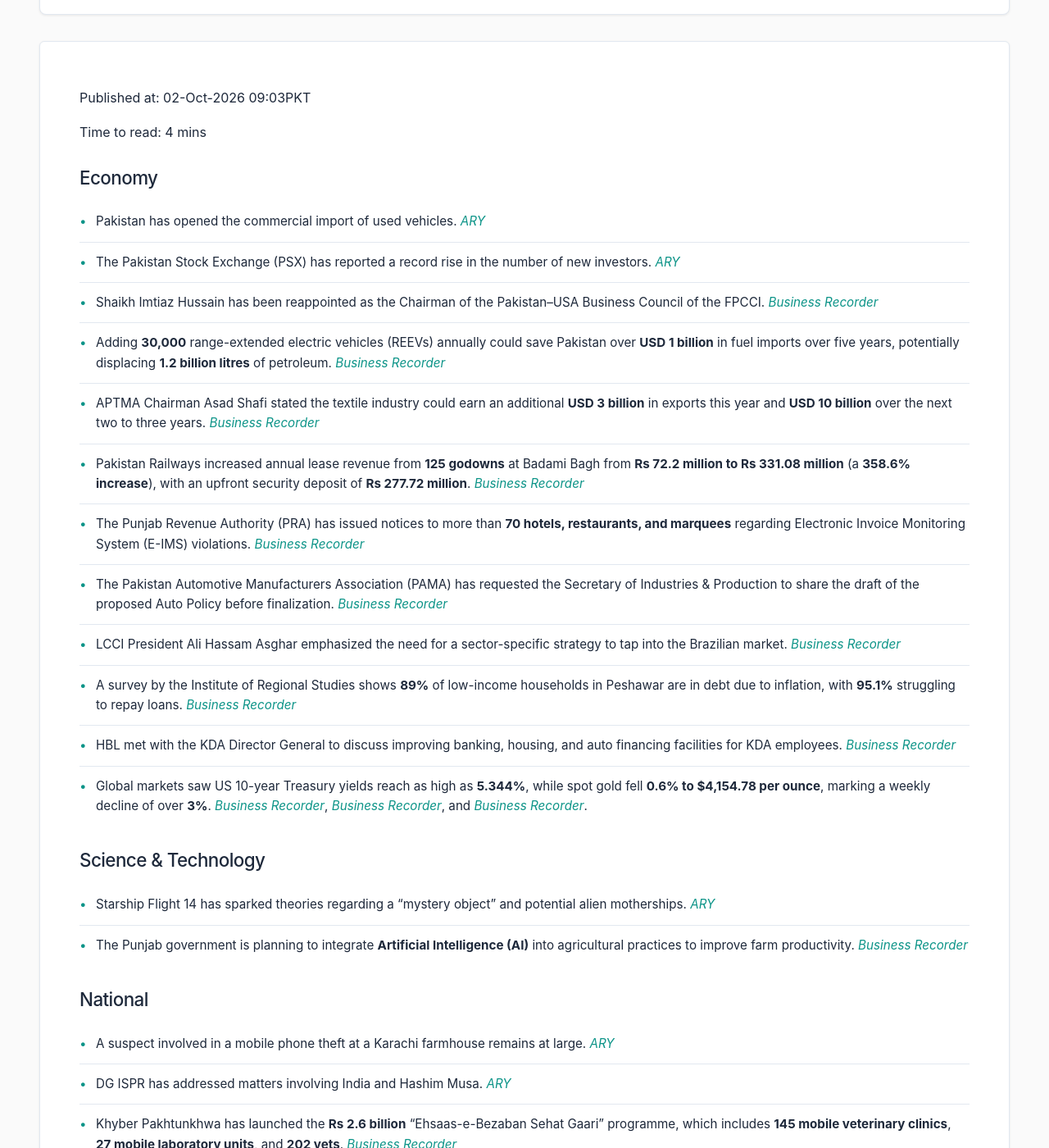
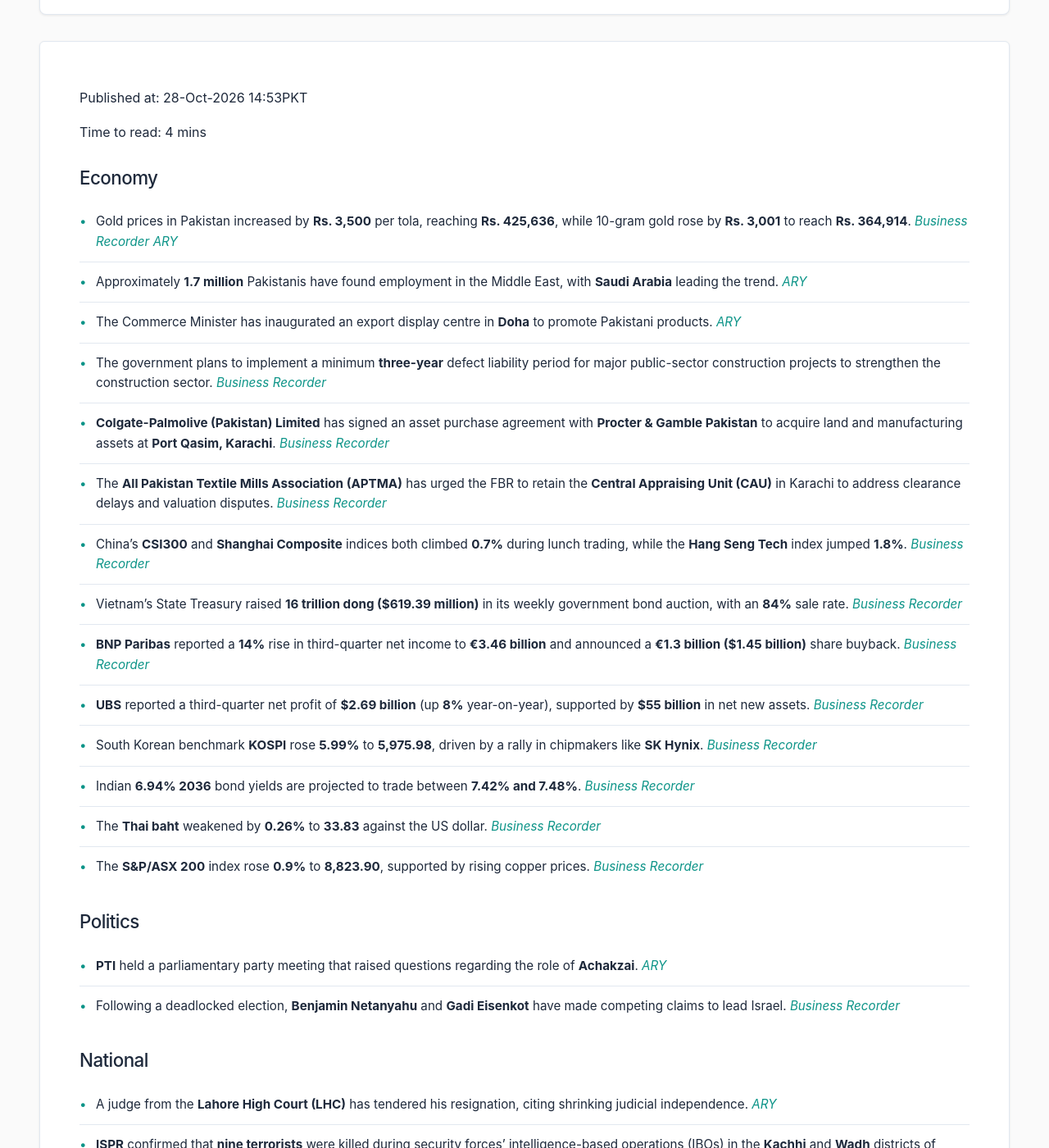
Before and after one commit to zsubzwary/news, a Jekyll site: the page built from en/index.md, in a window 1280 px wide and 1400 px high, scrolled down 209 px. Shown: the whole window at 82% size. Built offline with Jekyll 4.4.1, drawn with Linux system fonts in a browser that asks for light colours; some web fonts are replaced; comment, search, counter and statistics services are not loaded; some of the changed text lies outside the part shown.

Commit message:
DateTime; 2026-10-28T09:53:57.352Z

```diff
--- a/en/index.md
+++ b/en/index.md
@@ -4,43 +4,46 @@ title: Pakistan News Briefing
 lang: en
 ---
 
-Published at: 02-Oct-2026 09:03PKT
+Published at: 28-Oct-2026 14:53PKT
 
 Time to read: 4 mins
 
 ### Economy
-- Pakistan has opened the commercial import of used vehicles. *[ARY](https://arynews.tv/pakistan-opens-commercial-import-of-used-vehicles)*
-- The Pakistan Stock Exchange (PSX) has reported a record rise in the number of new investors. *[ARY](https://arynews.tv/psx-stock-market-sees-record-rise-in-new-investors)*
-- Shaikh Imtiaz Hussain has been reappointed as the Chairman of the Pakistan–USA Business Council of the FPCCI. *[Business Recorder](https://www.brecorder.com/news/40442300/imtiaz-reappointed-fpccis-pak-us-business-council-chief)*
-- Adding **30,000** range-extended electric vehicles (REEVs) annually could save Pakistan over **USD 1 billion** in fuel imports over five years, potentially displacing **1.2 billion litres** of petroleum. *[Business Recorder](https://www.brecorder.com/news/40442311/fuel-imports-usd1bn-can-be-saved-by-adding-30000-reevs-annually-experts-say)*
-- APTMA Chairman Asad Shafi stated the textile industry could earn an additional **USD 3 billion** in exports this year and **USD 10 billion** over the next two to three years. *[Business Recorder](https://www.brecorder.com/news/40442310/textile-industry-could-earn-additional-usd3bn-exports-aptma)*
-- Pakistan Railways increased annual lease revenue from **125 godowns** at Badami Bagh from **Rs 72.2 million to Rs 331.08 million** (a **358.6% increase**), with an upfront security deposit of **Rs 277.72 million**. *[Business Recorder](https://www.brecorder.com/news/40442309/railways-raises-badami-bagh-lease-revenue)*
-- The Punjab Revenue Authority (PRA) has issued notices to more than **70 hotels, restaurants, and marquees** regarding Electronic Invoice Monitoring System (E-IMS) violations. *[Business Recorder](https://www.brecorder.com/news/40442307/pra-steps-up-e-ims-enforcement)*
-- The Pakistan Automotive Manufacturers Association (PAMA) has requested the Secretary of Industries & Production to share the draft of the proposed Auto Policy before finalization. *[Business Recorder](https://www.brecorder.com/news/40442306/proposed-auto-policy-pama-asks-secy-iampp-to-share-draft-before-finalisation)*
-- LCCI President Ali Hassam Asghar emphasized the need for a sector-specific strategy to tap into the Brazilian market. *[Business Recorder](https://www.brecorder.com/news/40442305/brazilian-market-pakistan-needs-well-tailored-sector-specific-strategy-lcci)*
-- A survey by the Institute of Regional Studies shows **89%** of low-income households in Peshawar are in debt due to inflation, with **95.1%** struggling to repay loans. *[Business Recorder](https://www.brecorder.com/news/40442301/inflation-compels-89pc-of-peshawar-households-to-debt-survey)*
-- HBL met with the KDA Director General to discuss improving banking, housing, and auto financing facilities for KDA employees. *[Business Recorder](https://www.brecorder.com/news/40442299/hbl-team-kda-dg-discuss-banking-facilities)*
-- Global markets saw US 10-year Treasury yields reach as high as **5.344%**, while spot gold fell **0.6% to $4,154.78 per ounce**, marking a weekly decline of over **3%**. *[Business Recorder](https://www.brecorder.com/news/40442315/asian-shares-fall-after-wild-swings-in-bonds-fx-before-us-jobs-data)*, *[Business Recorder](https://www.brecorder.com/news/40442314/gold-slips-before-us-payrolls-data-set-for-second-weekly-loss)*, and *[Business Recorder](https://www.brecorder.com/news/40442313/dollar-at-17-month-high-as-global-bond-rout-hits-euro)*.
+- Gold prices in Pakistan increased by **Rs. 3,500** per tola, reaching **Rs. 425,636**, while 10-gram gold rose by **Rs. 3,001** to reach **Rs. 364,914**. *[Business Recorder](https://www.brecorder.com/news/40446299/gold-price-drops-by-rs2700-per-tola-in-pakistan)* *[ARY](https://arynews.tv/gold-prices-rise-in-pakistan-as-international-rates-gain)*
+- Approximately **1.7 million** Pakistanis have found employment in the Middle East, with **Saudi Arabia** leading the trend. *[ARY](https://arynews.tv/saudi-arabia-leads-as-1-7-mln-pakistanis-find-jobs-in-middle-east)*
+- The Commerce Minister has inaugurated an export display centre in **Doha** to promote Pakistani products. *[ARY](https://arynews.tv/commerce-minister-inaugurates-export-display-centre-in-doha-to-promote-pakistani-products)*
+- The government plans to implement a minimum **three-year** defect liability period for major public-sector construction projects to strengthen the construction sector. *[Business Recorder](https://www.brecorder.com/news/40446307/government-plans-minimum-three-year-defect-liability-period-for-major-projects)*
+- **Colgate-Palmolive (Pakistan) Limited** has signed an asset purchase agreement with **Procter & Gamble Pakistan** to acquire land and manufacturing assets at **Port Qasim, Karachi**. *[Business Recorder](https://www.brecorder.com/news/40446306/colgate-palmolive-pakistan-to-acquire-pampgs-port-qasim-assets)*
+- The **All Pakistan Textile Mills Association (APTMA)** has urged the FBR to retain the **Central Appraising Unit (CAU)** in Karachi to address clearance delays and valuation disputes. *[Business Recorder](https://www.brecorder.com/news/40446303/aptma-urges-fbr-to-retain-karachis-cau-amid-clearance-delays)*
+- China's **CSI300** and **Shanghai Composite** indices both climbed **0.7%** during lunch trading, while the **Hang Seng Tech** index jumped **1.8%**. *[Business Recorder](https://www.brecorder.com/news/40446302/china-stocks-rebound-on-tech-rally-tracking-asian-markets)*
+- Vietnam's State Treasury raised **16 trillion dong ($619.39 million)** in its weekly government bond auction, with an **84%** sale rate. *[Business Recorder](https://www.brecorder.com/news/40446298/vietnam-raises-619-million-in-government-bond-auction-bourse-filing-says)*
+- **BNP Paribas** reported a **14%** rise in third-quarter net income to **€3.46 billion** and announced a **€1.3 billion ($1.45 billion)** share buyback. *[Business Recorder](https://www.brecorder.com/news/40446297/bnp-paribas-beats-q3-profit-forecast-unveils-eur13-billion-share-buyback)*
+- **UBS** reported a third-quarter net profit of **$2.69 billion** (up **8%** year-on-year), supported by **$55 billion** in net new assets. *[Business Recorder](https://www.brecorder.com/news/40446296/ubs-meets-expectations-with-2.7-billion-q3-profit)*
+- South Korean benchmark **KOSPI** rose **5.99%** to **5,975.98**, driven by a rally in chipmakers like **SK Hynix**. *[Business Recorder](https://www.brecorder.com/news/40446292/south-korean-shares-rally-6-as-sk-hynix-beats-forecasts)*
+- Indian **6.94% 2036** bond yields are projected to trade between **7.42% and 7.48%**. *[Business Recorder](https://www.brecorder.com/news/40446291/india-bonds-may-open-steady-after-relief-rally-from-near-750-levels)*
+- The **Thai baht** weakened by **0.26%** to **33.83** against the US dollar. *[Business Recorder](https://www.brecorder.com/news/40446290/thai-bahtus-dollar-weaker-on-wednesday)*
+- The **S&P/ASX 200** index rose **0.9%** to **8,823.90**, supported by rising copper prices. *[Business Recorder](https://www.brecorder.com/news/40446289/miners-lift-australian-shares-ahead-of-inflation-data)*
 
-### Science & Technology
-- Starship Flight 14 has sparked theories regarding a "mystery object" and potential alien motherships. *[ARY](https://arynews.tv/starship-flight-14-alien-mothership-theories-erupt-over-mystery-object)*
-- The Punjab government is planning to integrate **Artificial Intelligence (AI)** into agricultural practices to improve farm productivity. *[Business Recorder](https://www.brecorder.com/news/40442308/punjab-plans-ai-integration-to-boost-farm-productivity)*
+### Politics
+- **PTI** held a parliamentary party meeting that raised questions regarding the role of **Achakzai**. *[ARY](https://arynews.tv/pti-parliamentary-party-meeting-raises-questions-over-achakzais-role)*
+- Following a deadlocked election, **Benjamin Netanyahu** and **Gadi Eisenkot** have made competing claims to lead Israel. *[Business Recorder](https://www.brecorder.com/news/40446295/netanyahu-eisenkot-stake-rival-claims-to-lead-israel-after-deadlocked-vote)*
 
 ### National
-- A suspect involved in a mobile phone theft at a Karachi farmhouse remains at large. *[ARY](https://arynews.tv/karachi-farmhouse-mobile-phone-theft-suspect-still-at-large)*
-- DG ISPR has addressed matters involving India and Hashim Musa. *[ARY](https://arynews.tv/how-dg-ispr-named-and-shamed-india-who-is-hashim-musa)*
-- Khyber Pakhtunkhwa has launched the **Rs 2.6 billion** “Ehsaas-e-Bezaban Sehat Gaari” programme, which includes **145 mobile veterinary clinics**, **27 mobile laboratory units**, and **202 vets**. *[Business Recorder](https://www.brecorder.com/news/40442302/kp-launches-rs26bn-livestock-health-programme)*
-- Morocco’s OCP Group is discussing cooperation with Punjab to improve soil health and develop customized fertilizers. *[Business Recorder](https://www.brecorder.com/news/40442303/moroccos-ocp-group-discusses-soil-health-cooperation-with-punjab)*
-- The Punjab Information Technology Board (PITB) has opened online bidding for premium vehicle registration numbers through **October 31**. *[Business Recorder](https://www.brecorder.com/news/40442304/online-bidding-opens-for-premium-vehicle-numbers)*
+- A judge from the **Lahore High Court (LHC)** has tendered his resignation, citing shrinking judicial independence. *[ARY](https://arynews.tv/citing-shrinking-judicial-independence-lhc-judge-tenders-resignation)*
+- **ISPR** confirmed that **nine terrorists** were killed during security forces' intelligence-based operations (IBOs) in the **Kachhi** and **Wadh** districts of Balochistan. *[ARY](https://arynews.tv/nine-terrorists-killed-in-security-forces-ibos-in-kachhi-and-wadh-districts-of-balochistan-ispr)*
+- Pakistan has barred carriers from **Taiwan** from entering its airspace in adherence to the **One-China policy**. *[Business Recorder](https://www.brecorder.com/news/40446308/one-china-policy-pakistan-bars-taiwan-carriers-from-airspace-report)*
+- The **Pakistan Embassy in Washington, D.C.**, observed **Kashmir Black Day** to reaffirm support for the Kashmiri people's right to self-determination. *[Business Recorder](https://www.brecorder.com/news/40446301/pakistan-embassy-observes-kashmir-black-day-reaffirms-unwavering-support-for-kashmiris-right-to-self-determination)*
 
 ### International
-- Kuwait’s PAM intends to take action against employers utilizing female employees for unlawful work. *[ARY](https://arynews.tv/kuwait-pam-to-take-action-against-permit-employers-utilizing-female-employs-to-do-unlawful-work)*
-- The family of Renee Good has filed a lawsuit against the Trump administration regarding a fatal shooting in Minneapolis. *[ARY](https://arynews.tv/renee-goods-family-sues-trump-administration-over-fatal-minneapolis-shooting)*
-- Death row inmate Christa Gail Pike expressed kinship with Lindsay Clancy during a prison interview. *[ARY](https://arynews.tv/death-row-inmate-christa-gail-pike-expresses-kinship-with-lindsay-clancy-in-prison-interview)*
-- South Korean President Lee Jae Myung has threatened measures against Ukraine regarding the transfer of **two** captured North Korean soldiers. *[Business Recorder](https://www.brecorder.com/news/40442319/south-koreas-lee-threatens-action-against-ukraine-over-transfer-of-north-korean-soldiers)*
-- Ukraine has officially deployed the **FP-7 tactical ballistic missile** in combat for the first time. *[Business Recorder](https://www.brecorder.com/news/40442316/ukraine-deploys-fp-7-tactical-ballistic-missile-in-combat-for-first-time-zelenskiy-says)*
-- An attack at a secondary school in Mexico's Coahuila state left a vice principal dead and **three** others injured. *[Business Recorder](https://www.brecorder.com/news/40442317/attack-at-mexico-secondary-school-kills-vice-principal-injures-three)*
+- **China** has stated it is taking an apology from **Mbappe** "seriously." *[ARY](https://arynews.tv/china-says-takes-mbappe-apology-seriously)*
+- A toddler was killed by stray dogs in **Egypt**, leading to an official investigation and public outrage. *[ARY](https://arynews.tv/stray-dogs-maul-toddler-to-death-in-egypt-sparking-outrage-and-investigation)*
+- The Foreign Ministers of **Egypt** and **Saudi Arabia** held discussions via telephone regarding the containment of regional crises. *[Business Recorder](https://www.brecorder.com/news/40446300/egypt-saudi-foreign-ministers-discussed-containing-regional-crisis)*
+- US Defence Secretary **Pete Hegseth** announced that the US is working on a defence cooperation framework with **ASEAN** countries. *[Business Recorder](https://www.brecorder.com/news/40446294/us-and-asean-working-on-defence-cooperation-deal-says-hegseth)*
+
+### Weather
+- **Cyclone Arnab** has stalled near India's east coast, prompting the evacuation of more than **180,000 people** in **Andhra Pradesh** and **Odisha**. *[Business Recorder](https://www.brecorder.com/news/40446293/cyclone-arnab-stalls-close-to-indias-east-coast)*
 
 ### Sports
-- Lionel Messi has become the majority owner of the Spanish second-tier club **CD Eldense**. *[ARY](https://arynews.tv/messi-becomes-the-majority-owner-of-spanish-club-eldense)* / *[Business Recorder](https://www.brecorder.com/news/40442318/messi-becomes-the-majority-owner-of-spanish-club-eldense)*
-- The Cricket World Cup schedule has been announced, featuring an India-Pakistan match on **October 10**. *[ARY](https://arynews.tv/cricket-world-cup-schedule-announced-india-pakistan-clash-set-for-october-10)*
+- A Japanese football official has resigned following a dispute regarding the **World Cup**. *[ARY](https://arynews.tv/japan-football-official-quits-over-world-cup-row)*
+- Three-time Grand Slam champion **Stan Wawrinka** concluded his professional career following a **7-5 7-6(2)** defeat to **Jiri Lehecka** at the Swiss Indoors in Basel. *[Business Recorder](https://www.brecorder.com/news/40446304/wawrinka-brings-career-to-a-close-with-defeat-in-basel)*
+- **Barcelona** has been fined **€602 ($672)** by the Spanish FA following a complaint by **Atletico Madrid** regarding the pursuit of striker **Julian Alvarez**. *[Business Recorder](https://www.brecorder.com/news/40446305/barcelona-handed-eur602-fine-over-alvarez-approach)*
```
